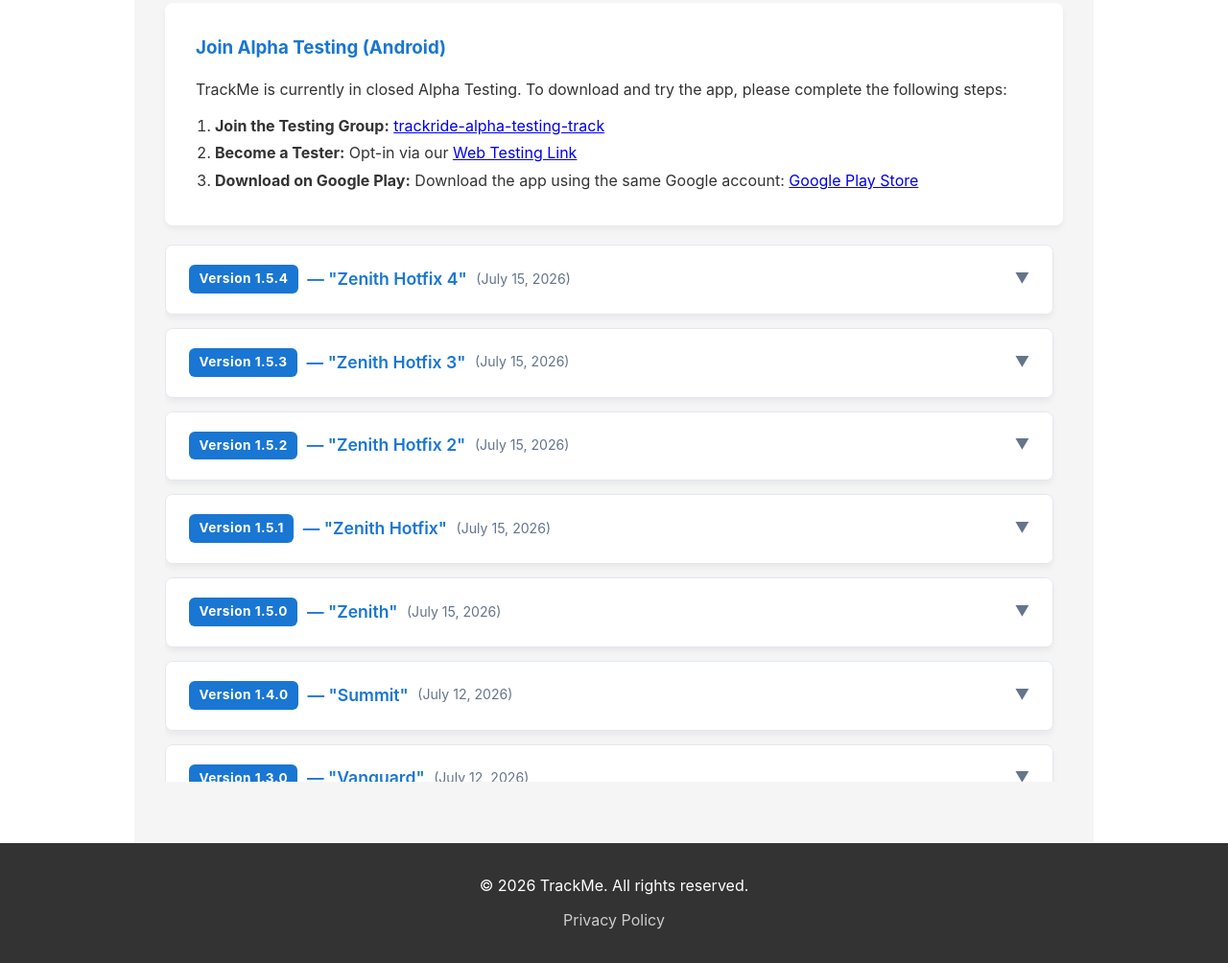
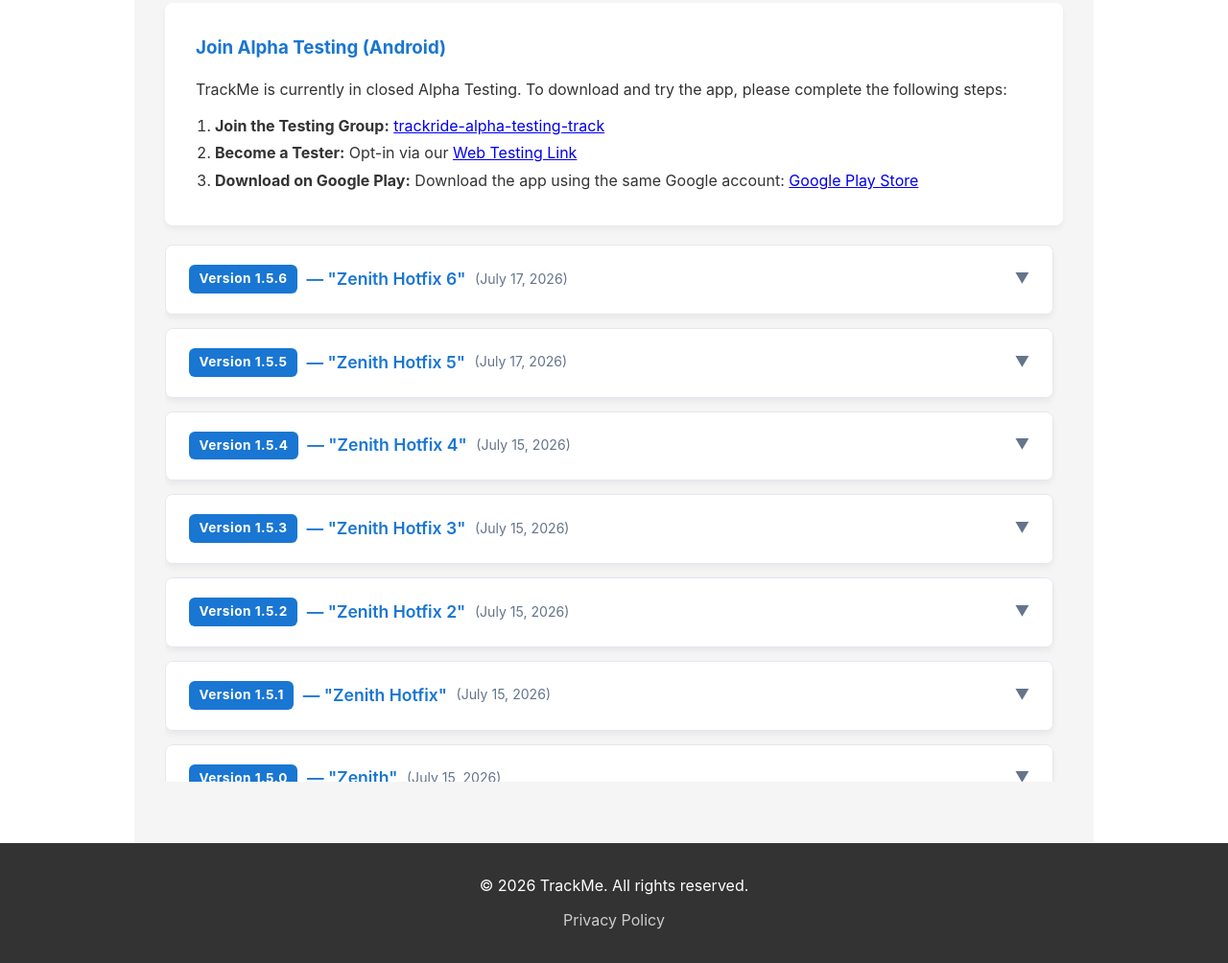
Before and after one commit to devshvms/track-me-web, a website: page public/index.html in a window 1280 px wide. Shown: the part 1542-2546 px from the top of the page at 96% size. Drawn offline with Linux system fonts and the light colour scheme; no server answers.

Commit message:
Update Android release cards for v1.5.5 and v1.5.6
Publish the latest Android live-share authentication UX and R8 stability notes on both the preserved landing root and staged remodel.

```diff
--- a/public/index.html
+++ b/public/index.html
@@ -104,6 +104,42 @@
                 </div>
 
                 <div class="releases-scroll-container">
+                    <div class="card release-card" data-version="1.5.6">
+                        <div class="release-header">
+                            <h3>
+                                <span class="release-version-badge">Version 1.5.6</span>
+                                <span class="release-name">— "Zenith Hotfix 6"</span>
+                                <span class="release-date">(July 17, 2026)</span>
+                            </h3>
+                            <span class="release-toggle-icon">▼</span>
+                        </div>
+                        <div class="release-body">
+                            <p style="margin-top: 10px; color: var(--text-muted);"><strong>Release Notes:</strong></p>
+                            <ul style="margin-left: 20px; margin-top: 8px;">
+                                <li><strong>Clear Live Share Sign-In State:</strong> Signed-out users now see why live location sharing is unavailable, and the share action is disabled until they sign in.</li>
+                                <li><strong>Localized Guidance:</strong> Added sign-in guidance across all supported app languages, plus a defensive authentication check before creating a live-share session.</li>
+                            </ul>
+                        </div>
+                    </div>
+
+                    <div class="card release-card" data-version="1.5.5">
+                        <div class="release-header">
+                            <h3>
+                                <span class="release-version-badge">Version 1.5.5</span>
+                                <span class="release-name">— "Zenith Hotfix 5"</span>
+                                <span class="release-date">(July 17, 2026)</span>
+                            </h3>
+                            <span class="release-toggle-icon">▼</span>
+                        </div>
+                        <div class="release-body">
+                            <p style="margin-top: 10px; color: var(--text-muted);"><strong>Release Notes:</strong></p>
+                            <ul style="margin-left: 20px; margin-top: 8px;">
+                                <li><strong>R8 and WorkManager Stability:</strong> Hardened Room and WorkManager keep rules so reflective database constructors and generated implementations remain available in minified builds.</li>
+                                <li><strong>Release Metadata:</strong> Bumped the Android patch release and documented the minified release verification path.</li>
+                            </ul>
+                        </div>
+                    </div>
+
                     <div class="card release-card" data-version="1.5.4">
                         <div class="release-header">
                             <h3>
```
Also changed, not shown: public/index_v2.html (+3 -1 lines).
